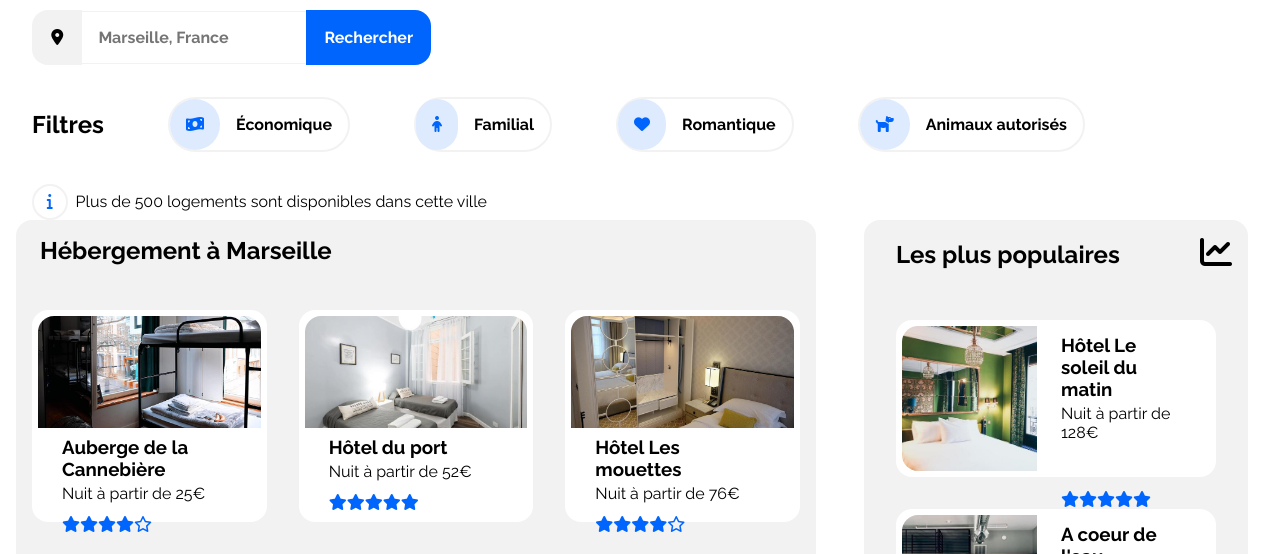
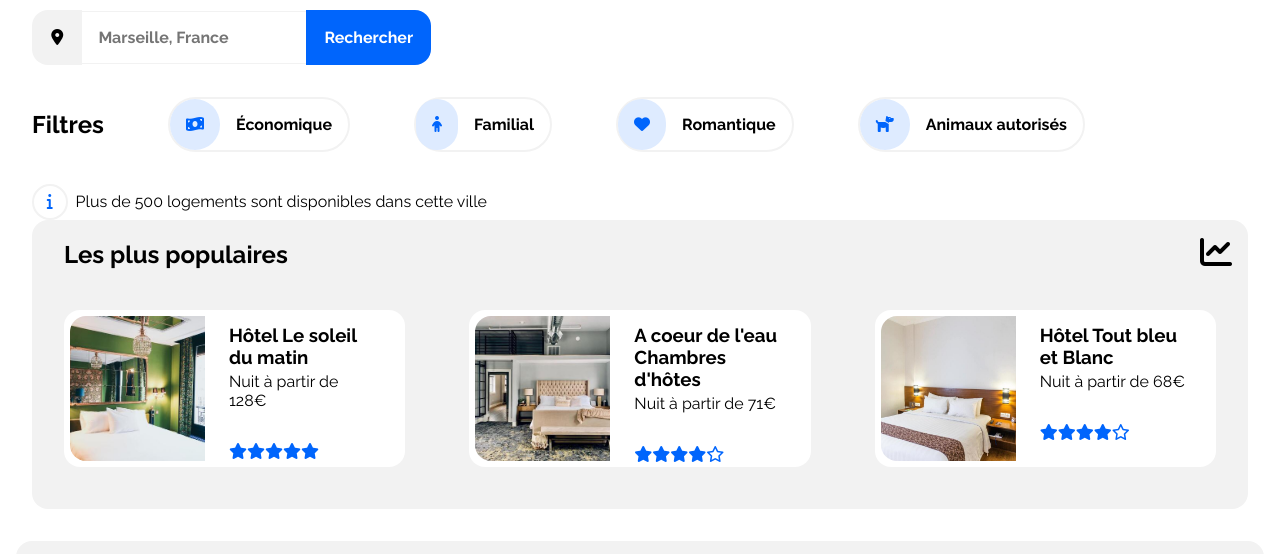
Before and after one commit to BenjaminZilliox/BenjaminZilliox_2_06072021, a plain HTML site: page index.html in a window 1280 px wide. Shown: the part 180-734 px from the top of the page. Drawn offline with Linux system fonts and the light colour scheme.

Commit message:
responsive tablette

```diff
--- a/style.css
+++ b/style.css
@@ -354,8 +354,9 @@ body {
 }
 
 .imgpopular {
-  width: 135px;
-  height: 100%;
+  width: 100%;
+  max-width: 135px;
+  min-width: 60px;
   object-fit: cover;
   border-radius: 1rem 0 0 1rem;
 }
@@ -380,7 +381,7 @@ body {
 }
 
 .popular .stars {
-  margin-top: 3rem;
+  margin-top: 2rem;
 }
 
 /***************** Section Activités ****************/
@@ -500,11 +501,13 @@ footer {
   justify-content: space-between;
   width: 100%;
 }
+
 footer a {
   text-decoration: none;
   color: black;
   padding: 0.5rem 0;
 }
+
 .about {
   display: flex;
   flex-direction: column;
@@ -657,3 +660,43 @@ footer h2 {
     width: 100%;
   }
 }
+
+/************** Responsive TABLETTE ************/
+
+@media (min-width: 1270px) and (max-width: 1330px) {
+  .hosting {
+    row-gap: 2rem;
+  }
+
+  .mostpopular {
+    grid-row: 1;
+    grid-column: 1 / 3;
+    grid-template-rows: 20% 1fr;
+    grid-template-columns: 1fr 1fr 1fr;
+  }
+
+  .populartitle {
+    grid-column: 1 / 4;
+  }
+
+  .hostingsection {
+    grid-row: 2;
+    grid-column: 1 / 3;
+  }
+}
+
+@media (min-width: 530px) and (max-width: 1270px) {
+  .hosting {
+    row-gap: 2rem;
+  }
+
+  .mostpopular {
+    grid-row: 1;
+    grid-column: 1 / 3;
+  }
+
+  .hostingsection {
+    grid-row: 2;
+    grid-column: 1 / 3;
+  }
+}
```
